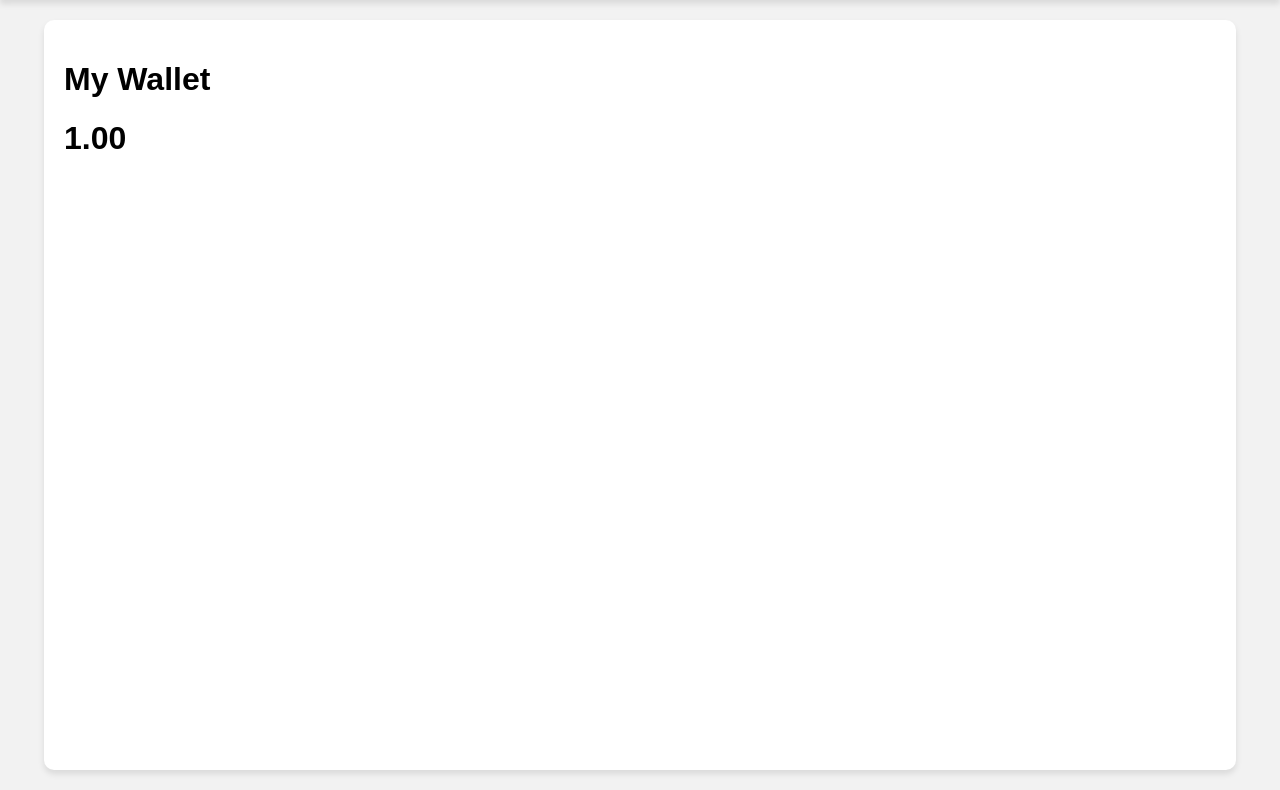
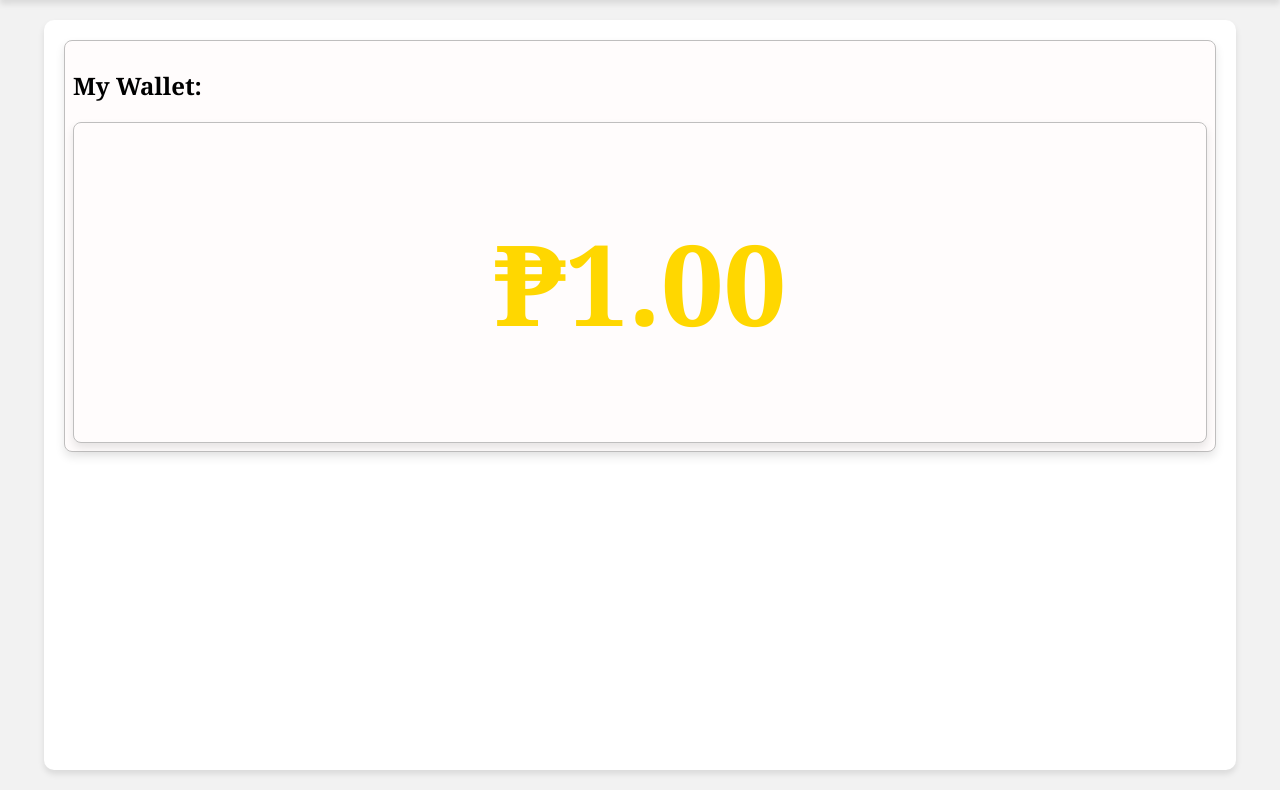
Before and after one commit to alammobaDar/NUMP-NU-Marketplace-, a Django app: page /mp_user/MyWallet/ in a window 1280 px wide. Shown: the part 115-905 px from the top of the page. Run offline with Django 5.2, Linux system fonts and the light colour scheme; a user stored in the database is signed in; tables that the repository leaves empty hold one stand-in row (values such as "Sample post").

Commit message:
modified css wallet

```diff
--- a/NUMP/MP_user/templates/mp_user/MyWallet.html
+++ b/NUMP/MP_user/templates/mp_user/MyWallet.html
@@ -5,6 +5,10 @@
 {% endblock %}
 
 {% block contents %}
-    <h1>My Wallet</h1>
-    <h1>{{mp_user.revenue}}</h1>
+    <div class="wallet-container" name="border">
+        <h2>My Wallet:</h2>
+        <div class="revenue" name="border">
+            <h1>₱{{mp_user.revenue}}</h1>
+        </div>
+    </div>
 {% endblock %}
--- a/NUMP/static/css/style.css
+++ b/NUMP/static/css/style.css
@@ -608,3 +608,20 @@ main {
     width: 100%;
     height: fit-content;
 }
+
+.wallet-container{
+    padding: 20px;
+    width: 100%;
+    height: fit-content;
+}
+.revenue{
+    display: flex;
+    justify-content: center;
+    color:#FFD700;
+    font-size: 3.5rem;
+    font-family: Georgia, 'Times New Roman', Times, serif;
+}
+
+.wallet-container h2{
+    font-family: Cambria, Cochin, Georgia, Times, 'Times New Roman', serif;
+}
```
